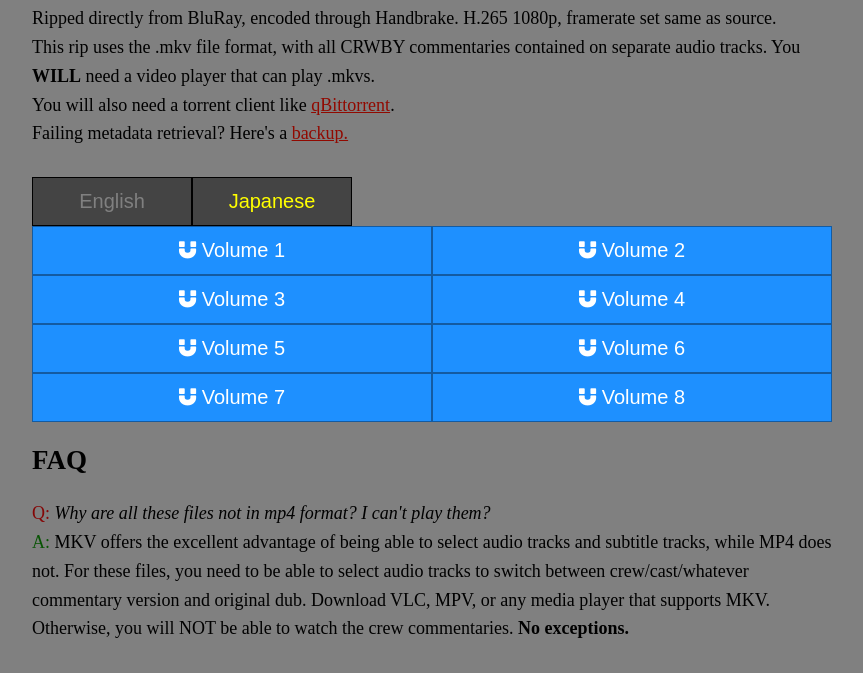
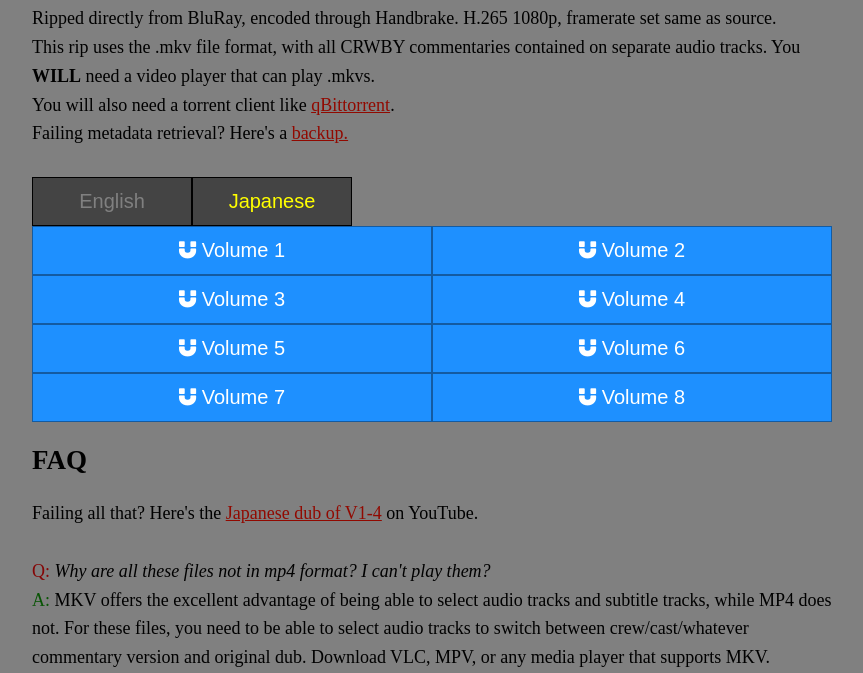
Before and after one commit to mercenarylongest/mercenarylongest.github.io, a plain HTML site: page blurays.html in a window 1280 px wide. Both pictures are taken after a click on the button "Japanese". Shown: the part 103-776 px from the top of the page, without its empty margins (208-1071 px from the left). Drawn offline with nearby package versions, Linux system fonts and the light colour scheme.

Commit message:
Add v1-4 jp youtube link

```diff
--- a/blurays.html
+++ b/blurays.html
@@ -215,6 +215,8 @@ VOLUME CREDITS & EPILOGUE: N/A<br>
 --><a href="magnet:?xt=urn:btih:O56JNWRW774LAJ6LC2XTRLLCLBWVRQD5&dn=RWBY.S08.1080p.BR.x265.AAC.JPN-RWBYG&tr=udp%3A%2F%2Ftracker.zerobytes.xyz%3A1337%2Fannounce"><button class="btn" style="width:50%"><i class="fa fa-magnet" aria-hidden="true"></i> Volume 8</button></a><!--
 --><h2>FAQ</h2>
 
+Failing all that? Here's the <a href="https://www.youtube.com/@RubyRoseSilverEyes/playlists">Japanese dub of V1-4</a> on YouTube.<br><br>
+
 <a class="qst">Q:</a> <em>Why are all these files not in mp4 format? I can't play them?</em><br>
 <a class="ans">A:</a> MKV offers the excellent advantage of being able to select audio tracks and subtitle tracks, while MP4 does not. For these files, you need to be able to select audio tracks to switch between crew/cast/whatever commentary version and original dub. Download VLC, MPV, or any media player that supports MKV. Otherwise, you will NOT be able to watch the crew commentaries. <strong>No exceptions.</strong><br><br>
 
```
